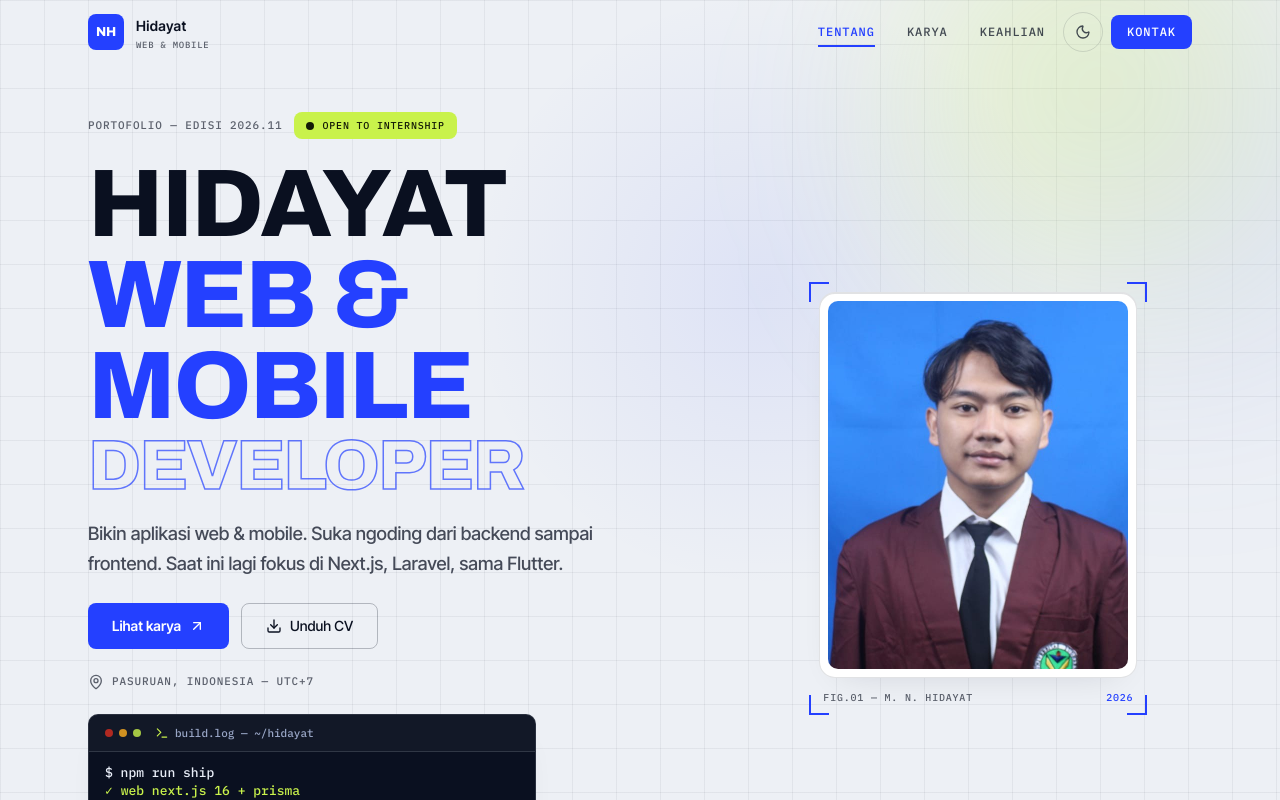
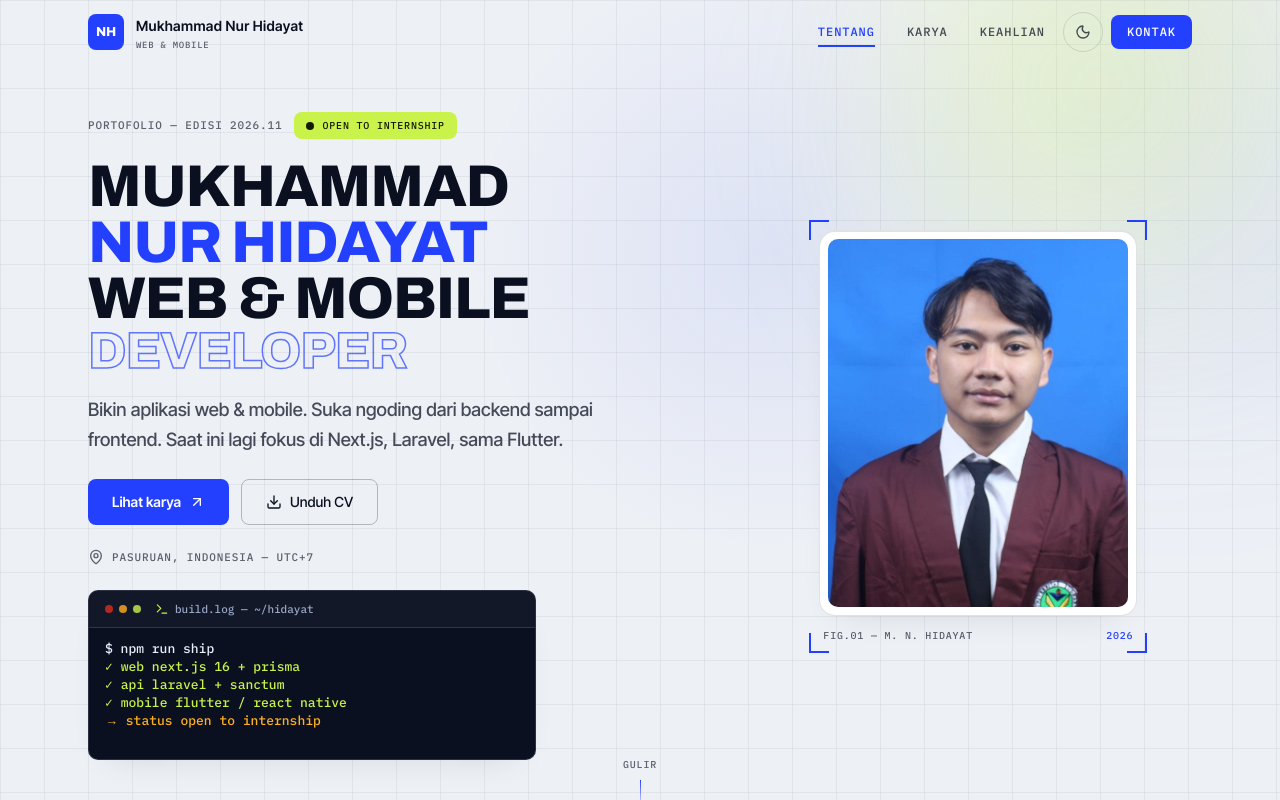
Before and after one commit to hidayat-0429/portofolio, a Next.js app: page / in a window 1280 px wide. Shown: the top 800 px of the page. Built offline with nearby package versions, Linux system fonts and the light colour scheme.

Commit message:
style: nama lengkap jadi judul hero + navbar, OG ikut disesuaikan

```diff
--- a/app/globals.css
+++ b/app/globals.css
@@ -128,7 +128,6 @@
 }
 
 @theme {
-  --text-hero: clamp(2.8rem, 8vw, 6rem);
   --text-section: clamp(2rem, 5vw, 3.5rem);
   --text-card-title: clamp(1.15rem, 2vw, 1.5rem);
   --text-lead: clamp(1rem, 1.5vw, 1.15rem);
--- a/app/portfolio-client.tsx
+++ b/app/portfolio-client.tsx
@@ -580,7 +580,7 @@ export default function PortfolioClient() {
               NH
             </span>
             <span className="hidden sm:block leading-none">
-              <span className="block text-sm font-semibold tracking-wide">Hidayat</span>
+              <span className="block text-sm font-semibold tracking-wide">Mukhammad Nur Hidayat</span>
               <span className="block font-meta text-[9px] text-ink-3 mt-1">
                 Web &amp; Mobile
               </span>
@@ -683,11 +683,12 @@ export default function PortfolioClient() {
 
             <motion.h1
               initial={{ opacity: 0, y: 20 }} animate={{ opacity: 1, y: 0 }} transition={{ duration: 0.7, delay: 0.1 }}
-              className="font-display text-hero text-ink mb-5"
+              className="font-display text-[clamp(2rem,4.6vw,4rem)] text-ink mb-5"
             >
-              <span className="block">Hidayat</span>
-              <span className="block text-accent">Web &amp; Mobile</span>
-              <span className="block outline-name text-[clamp(2.2rem,5.5vw,4.6rem)]">Developer</span>
+              <span className="block">Mukhammad</span>
+              <span className="block text-accent">Nur Hidayat</span>
+              <span className="block">Web &amp; Mobile</span>
+              <span className="block outline-name text-[clamp(1.8rem,4vw,3.4rem)]">Developer</span>
             </motion.h1>
 
             <motion.p
```
Also changed, not shown: app/opengraph-image.jpg.
